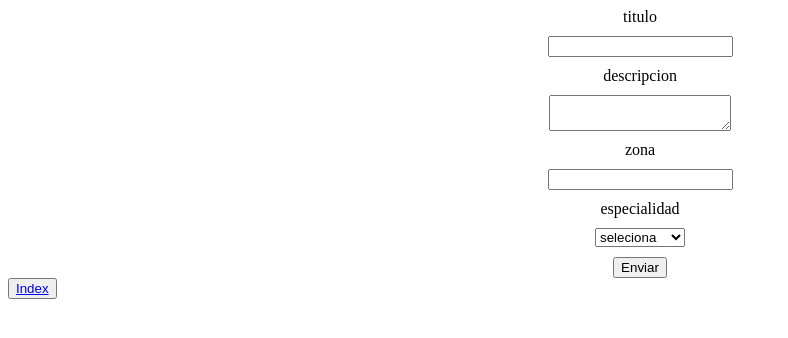
After one commit to LautaroLambrecht/TornaJom, a PHP site: page /createWorks.php in a window 1280 px wide. The commit adds this page. Shown: the top 338 px of the page, without its empty margins (0-788 px from the left). Run offline with PHP 8.4, Linux system fonts and the light colour scheme.

Commit message:
agregado el creado works y resgristrase

```diff
--- a/class/Model.php
+++ b/class/Model.php
@@ -84,7 +84,16 @@
             $sql = "UPDATE trabajo SET estado='$estado' WHERE id='$id'";
             $this->conn->query($sql);
         }
-
+        public function createWorks( $titulo, $descripcion,$zona, $id_especialidad){
+            $sql = "INSERT INTO trabajo (titulo, descripcion, zona , id_especialidad)  values
+             ('$titulo', '$descripcion', '$zona', '$id_especialidad')";
+             $this->conn->query($sql);
+        }
+        public function createUser($nombre,$apellido,$movil,$direccion, $contrasena ){
+            $sql = "INSERT INTO usuario (nombre, apellido, movil, direccion, creditos, contrasena) values
+            ('$nombre', '$apellido', '$movil', '$direccion', '10','$contrasena')";
+            $this->conn->query($sql);
+        }
     }
 
 ?>
--- /dev/null
+++ b/createWorks.php
@@ -0,0 +1,36 @@
+<?php
+  require "autoloader.php";
+ $modelo = new Model();
+if ($_SERVER['REQUEST_METHOD'] == 'POST'){
+    if ( isset($_POST['titulo']) && isset($_POST['descripcion']) && isset($_POST['zona'])  && isset($_POST['id_especialidad'])){
+        $modelo->createWorks(($_POST['titulo']) ,($_POST['descripcion']) ,($_POST['zona']),($_POST['id_especialidad']));
+}
+}
+?>
+<!DOCTYPE html>
+<html lang="en">
+<head>
+    <meta charset="UTF-8">
+    <meta name="viewport" content="width=device-width, initial-scale=1.0">
+    <title>Document</title>
+</head>
+<body>
+    <form method='post' style='display:flex; flex-direction:column; gap:10px; align-items:center;''>
+                <label name='titulo'>titulo</label>
+                <input type='text' name='titulo'>
+                <label name='descripcion'>descripcion</label>
+                <textarea name="descripcion"></textarea>
+                <label name='zona'>zona</label>
+                <input type='text' name='zona'>
+                <label name='id_especialidad'>especialidad</label>
+                <select name="id_especialidad">
+                <option value='1'>seleciona</option>
+                <option value='2'>electricidad</option>
+                <option value='3'>fontaneria</option>
+                <option value='4'>plomeria</option>
+                </select>
+                <button type='submit' name="nuevo" value="nuevo">Enviar</button>
+        </form>
+        <button><a href="index.php" class="btn-index">Index</a></button>
+</body>
+</html>
```
Also changed, not shown: index.php (+12 -1 lines), registrarse.php (added, +33 -0 lines).
